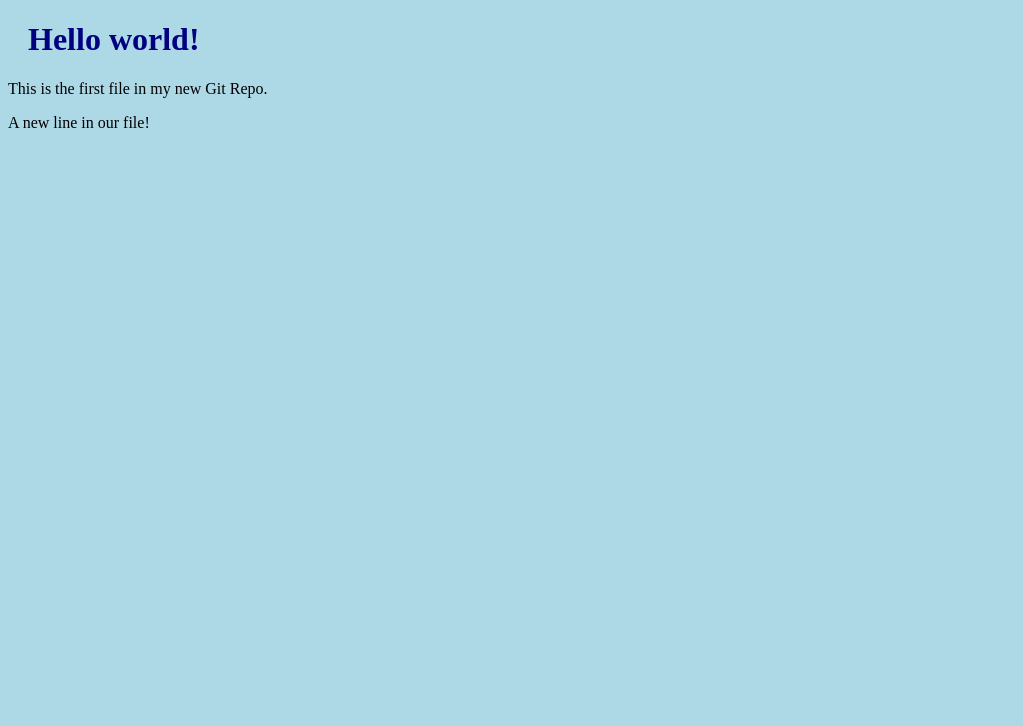
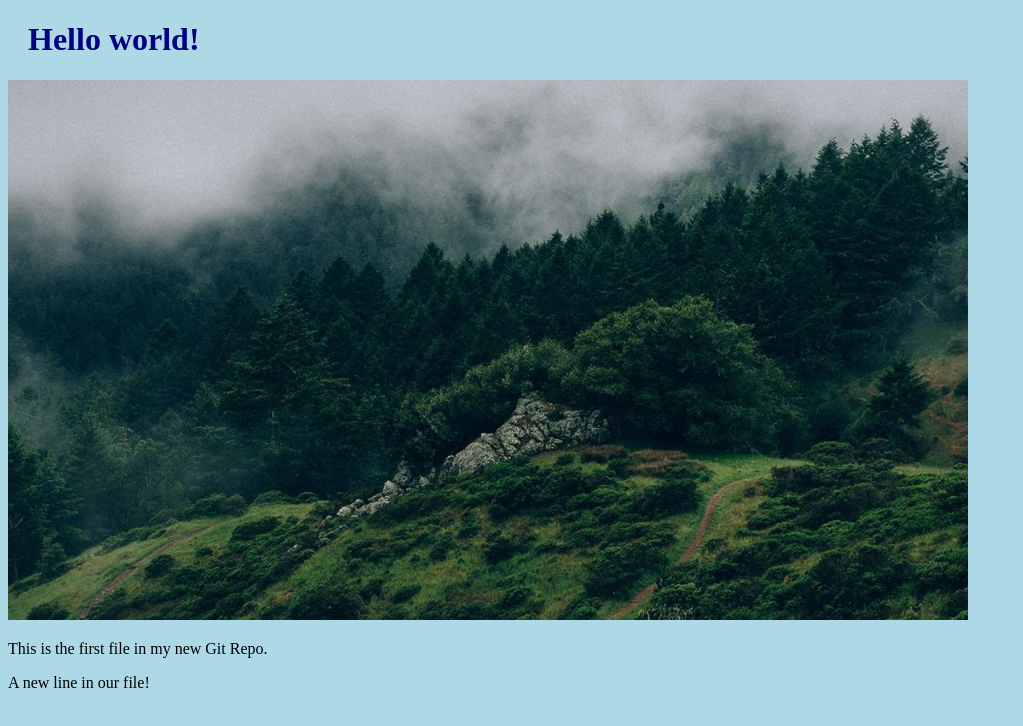
Before and after one commit to Anastasia296/hello-world, a plain HTML site: page index.html in a window 1280 px wide. Shown: the whole page, without its empty margins (0-1023 px from the left). Drawn offline with Linux system fonts and the light colour scheme.

Commit message:
Added image photo

```diff
--- a/index.html
+++ b/index.html
@@ -7,6 +7,8 @@
 <body>
 
 <h1>Hello world!</h1>
+<div><img src="photo.jpg" alt="Hello World from Space"
+style="width:100%;max-width:960px"></div>
 <p>This is the first file in my new Git Repo.</p>
 <p>A new line in our file!</p>
 
```
Also changed, not shown: photo.jpg (added), 1 other file.
